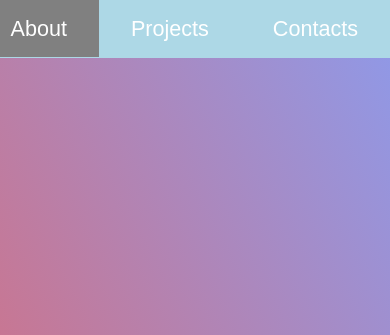
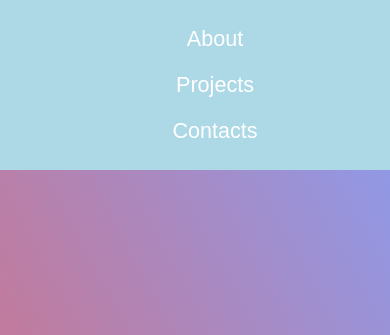
Before and after one commit to lilahmedina/delilah.github.io, a plain HTML site: page index.html in a window 390 px wide. Shown: the top 335 px of the page. Drawn offline with Linux system fonts and the light colour scheme.

Commit message:
touched up navbar in mobile at breakpoint

```diff
--- a/styles.css
+++ b/styles.css
@@ -74,6 +74,17 @@ h2{
   }
   li{
     font-size: 0.9rem;
+    margin: auto;
+    padding: 10px;
+  }
+  #nav-list{
+    display: grid;
+    text-align: center;
+
+  }
+  #navbar{
+    justify-content: center;
+
   }
 }
 .projects{
```
